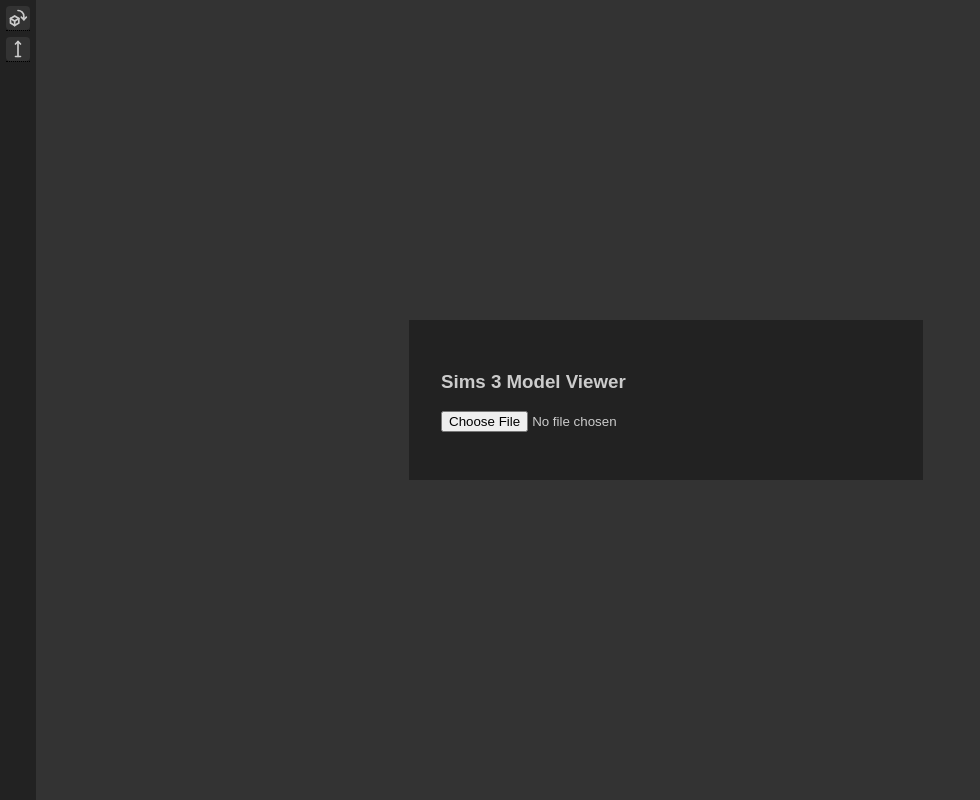
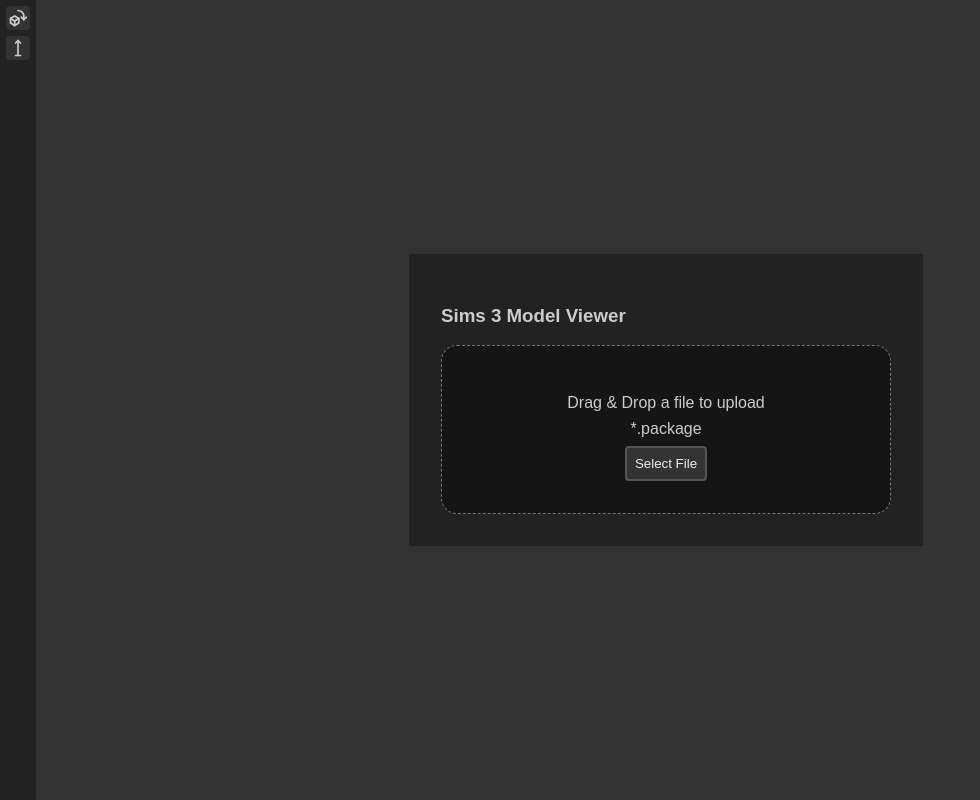
Before and after one commit to jhill-did/sims-tools, a React (Vite) app: page / in a window 1280 px wide. Shown: the whole page, without its empty margins (0-980 px from the left). Built offline with nearby package versions, Linux system fonts and the light colour scheme.

Commit message:
Updates various styles.

```diff
--- a/index.html
+++ b/index.html
@@ -67,6 +67,14 @@
         border: 1px dashed #777;
       }
 
+      .app-text-input {
+        padding: 0px 6px;
+        background-color: #555;
+        border: none;
+        border-radius: 4px;
+        color: #eee;
+      }
+
       .on-drag-over {
         background-color: #444;
         border-style: solid;
@@ -75,7 +83,6 @@
       .tooltip {
         position: relative;
         display: inline-block;
-        border-bottom: 1px dotted black;
       }
 
       .tooltip .tooltip-text {
@@ -94,7 +101,7 @@
 
       .tooltip:hover .tooltip-text {
         visibility: visible;
-        top: -5px;
+        top: -3px;
         left: 150%;
       }
     </style>
--- a/src/frontend/FileDropZone.tsx
+++ b/src/frontend/FileDropZone.tsx
@@ -5,6 +5,7 @@
 type Props = {
   onUpload: (file: ArrayBuffer) => void;
   children?: string | JSX.Element | JSX.Element[];
+  extensions?: string[];
 };
 
 export const FileDropZone = (props: Props) => {
@@ -15,6 +16,9 @@
   });
 
   const dropRef = useRef<HTMLDivElement>(null);
+
+  const adjustedExtensions = props.extensions ?? ['*.png', '*.jpg'];
+  const extensionElements = adjustedExtensions.join(', ');
 
   return (
     <div
@@ -38,7 +42,7 @@
 
       <span style={{ marginBottom: '8px' }}>{props.children}</span>
       <span>Drag & Drop a file to upload</span>
-      <span>PNG or JPG</span>
+      <span>{extensionElements}</span>
       <Button onClick={() => { inputRef.current?.click(); }}>
         Select File
       </Button>
--- a/src/frontend/ModelViewer.tsx
+++ b/src/frontend/ModelViewer.tsx
@@ -4,6 +4,8 @@
 import { Canvas, useFrame } from '@react-three/fiber';
 import { OrbitControls, Grid, PerspectiveCamera } from '@react-three/drei';
 import { readPackageMlods } from '../loader/main';
+import { FileDropZone } from './FileDropZone';
+import { Button } from './Button';
 
 type Mlods = ReturnType<typeof readPackageMlods>;
 type Mlod = Mlods[0];
@@ -78,8 +80,9 @@
       }}
     >
       <div style={{ display: 'flex', flexDirection: 'row', gap: '4px' }}>
-        <button onClick={onDownload}>Download</button>
+        <Button onClick={onDownload}>Download</Button>
         <input
+          className="app-text-input"
           type="text"
           value={downloadName}
           onChange={(e) => { onChangeDownloadName(e.target.value); }}
@@ -128,8 +131,6 @@
     setViewerTarget(target);
   };
 
-  const { onDrop, onOpen } = useFileUpload(onUpload);
-
   const ughStyle: React.CSSProperties = {
     textAlign: 'center',
   };
@@ -172,12 +173,7 @@
         }}
       >
         <h3>Sims 3 Model Viewer</h3>
-        <input
-          type="file"
-          onDrop={onDrop}
-          onChange={onOpen}
-          style={{ marginBottom: '16px' }}
-        ></input>
+        <FileDropZone onUpload={onUpload} extensions={['*.package']} />
 
         {mlodElements}
       </div>
```
